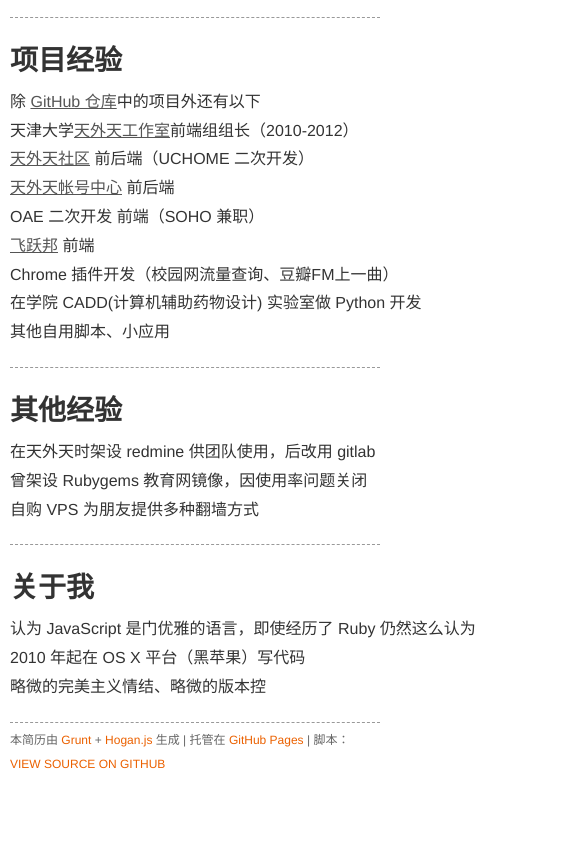
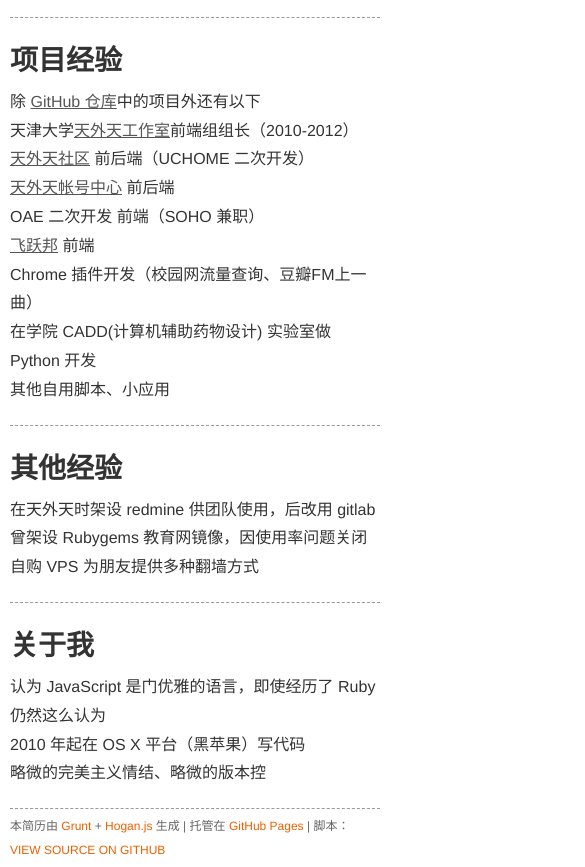
Before and after one commit to kxws888/kfll.github.com, a website: page resume/index.html in a window 390 px wide. Shown: the part 782-1649 px from the top of the page, 585 px wide, since content can reach past the window. Before the commit the page ends 1563 px from the top, so only its background shows below. Drawn offline with Linux system fonts and the light colour scheme.

Commit message:
resume css update

```diff
--- a/resume/assets/main.css
+++ b/resume/assets/main.css
@@ -1,6 +1,6 @@
 /*! CSS Reset From YUI 3.9.1 (build 5852) Copyright 2013 Yahoo! Inc. http://yuilibrary.com/license/ */html{color:#000;background:#FFF}body,div,dl,dt,dd,ul,ol,li,h1,h2,h3,h4,h5,h6,pre,code,form,fieldset,legend,input,textarea,p,blockquote,th,td{margin:0;padding:0}table{border-collapse:collapse;border-spacing:0}fieldset,img{border:0}address,caption,cite,code,dfn,em,strong,th,var{font-style:normal;font-weight:400}ol,ul{list-style:none}caption,th{text-align:left}h1,h2,h3,h4,h5,h6{font-size:100%;font-weight:400}q:before,q:after{content:''}abbr,acronym{border:0;font-variant:normal}sup{vertical-align:text-top}sub{vertical-align:text-bottom}input,textarea,select{font-family:inherit;font-size:inherit;font-weight:inherit}input,textarea,select{*font-size:100%}legend{color:#000}#yui3-css-stamp.cssreset{display:none}
 /*! Qichao Yang <imkafei@gmail.com> */
 .clearfix{*zoom:1}.clearfix:before,.clearfix:after{content:"";display:table;line-height:0}.clearfix:after{clear:both}h1,h2,h3,h4,h5,h6{font-weight:700;line-height:normal}
-html{color:#333;font:16px/1.8em Helvetica,Arial,sans-serif}a{outline:0;color:#555}a:hover,a:active{color:#0068b7}.container{margin:0 auto;width:840px}h1{font-size:42px}h2{font-size:28px}h3{font-size:22px}h4{font-size:16px}h5{font-size:14px}h6{font-size:12px}header{color:#555;padding:40px 0 0}hgroup h2{font-size:16px;font-weight:400;padding:10px 0 0}#main section{*zoom:1;margin-top:20px;padding-top:20px;border-top:1px dashed #999}#main section:after,#main section:before{content:"";display:table;line-height:0}#main section:after{clear:both}#main h2{float:left;width:160px;margin-bottom:10px}#main ul{float:left;width:680px}.item li{list-style-type:lower-alpha;list-style-position:inside}.item-kv li{*zoom:1;list-style-type:none}.item-kv li:after,.item-kv li:before{content:"";display:table;line-height:0}.item-kv li:after{clear:both}.item-kv label,.item-kv span{float:left}.item-kv label{width:80px}.item-kv span{width:580px}footer.container{border-top:1px dashed #999;margin-top:20px;padding:5px 0;font-size:12px;line-height:2em;color:#666}footer a{color:#eb6100;text-decoration:none}footer a:hover,footer a:active{color:#0068b7}#operation{position:absolute;top:-5px;right:1%;border:1px dashed #aaa;padding:7px 15px 2px 0}#operation a{margin-left:15px;color:#666;text-decoration:none}#operation a:hover,#operation a:active{color:#eb6100}
-@media (max-width:840px){body{padding:0 10px}#main h2{float:none;width:100%}.container{width:100%}.item{float:none;width:100%}.item-kv label,.item-kv span{float:none}.item-kv span{margin-left:10px}}
+html{color:#333;font:16px/1.8em Helvetica,Arial,sans-serif}a{outline:0;color:#555}a:hover,a:active{color:#0068b7}.container{margin:0 auto;width:840px}h1{font-size:42px}h2{font-size:28px}h3{font-size:22px}h4{font-size:16px}h5{font-size:14px}h6{font-size:12px}header{color:#555;padding:40px 0 0}hgroup h2{font-size:16px;font-weight:400;padding:10px 0 0}#main section{*zoom:1;margin-top:20px;padding-top:20px;border-top:1px dashed #999}#main section:after,#main section:before{content:"";display:table;line-height:0}#main section:after{clear:both}#main h2{float:left;width:160px;margin-bottom:10px}#main ul{float:left;width:680px}#main li{word-wrap:break-word;word-break:normal;list-style-type:lower-alpha;list-style-position:inside}#main .item-kv li{*zoom:1;list-style-type:none}.item-kv li:after,.item-kv li:before{content:"";display:table;line-height:0}.item-kv li:after{clear:both}.item-kv label,.item-kv span{float:left}.item-kv label{width:80px}.item-kv span{width:580px}footer.container{border-top:1px dashed #999;margin-top:20px;padding:5px 0;font-size:12px;line-height:2em;color:#666}footer a{color:#eb6100;text-decoration:none}footer a:hover,footer a:active{color:#0068b7}#operation{position:absolute;top:-5px;right:1%;border:1px dashed #aaa;padding:7px 15px 2px 0}#operation a{margin-left:15px;color:#666;text-decoration:none}#operation a:hover,#operation a:active{color:#eb6100}
+@media (max-width:840px){body{padding:0 10px}#main h2{float:none;width:auto}.container{width:auto}#main ul{float:none;width:auto}#main ul li{list-style:none}.item-kv label,.item-kv span{float:none}.item-kv span{margin-left:10px}}
 .link-print{display:none!important}@media print{.link-print{display:inline!important}.hidden-print{display:none!important}html{color:#000}a{color:#000;text-decoration:none}header{color:#000;padding:20px 0 0}}
--- a/resume/src/main.css
+++ b/resume/src/main.css
@@ -73,12 +73,15 @@ hgroup h2 {
   float: left;
   width: 680px;
 }
-.item li {
+
+#main li {
+  word-wrap: break-word;
+  word-break: normal;
   list-style-type: lower-alpha;
   list-style-position: inside;
 }
 
-.item-kv li {
+#main .item-kv li {
   *zoom: 1;
   list-style-type: none;
 }
--- a/resume/src/responsive.css
+++ b/resume/src/responsive.css
@@ -4,19 +4,21 @@
   }
   #main h2 {
     float: none;
-    width: 100%;
+    width: auto;
   }
   .container {
-    width: 100%;
+    width: auto;
   }
-  .item {
+  #main ul {
     float: none;
-    width: 100%;
+    width: auto;
+  }
+  #main ul li {
+    list-style: none;
   }
   .item-kv label,
   .item-kv span {
     float: none;
-
   }
   .item-kv span {
     margin-left: 10px;
```
